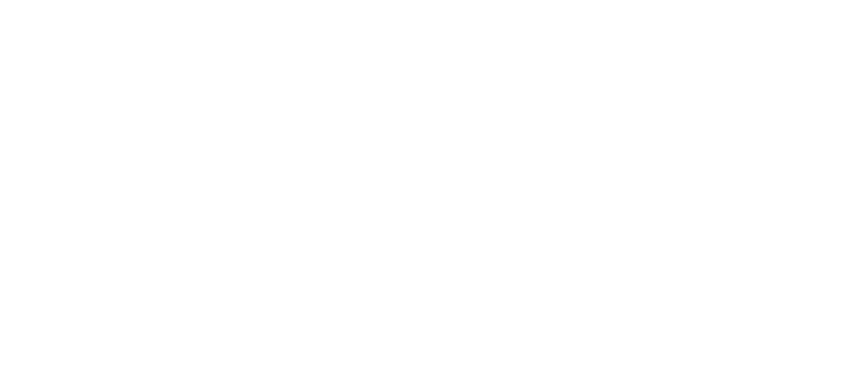
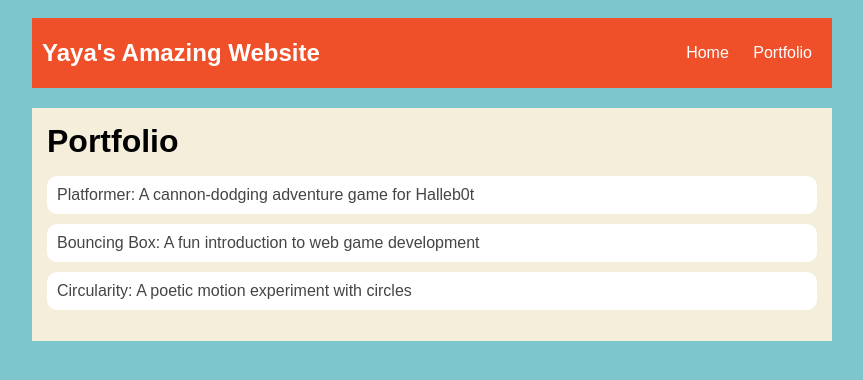
Before and after one commit to yendishamiller-code/yendishamiller-code.github.io, a plain HTML site: page portfolio.html in a window 1280 px wide. Shown: the whole page, without its empty margins (208-1071 px from the left). Drawn offline with Linux system fonts and the light colour scheme.

Commit message:
everything

```diff
--- a/index.html
+++ b/index.html
@@ -1,13 +1,43 @@
 <!DOCTYPE html>
 <html>
   <head>
-    <title>CHANGE ME</title>
+    <title>YAYA</title>
+    <link rel="stylesheet" href="style.css" />
   </head>
 
   <body>
     <!-- All content goes here -->
     <div id="all-contents">
+      <nav>
+         <h1>YAYA</h1>
+         <ul id="nav-ul">
+          <li class="nav-li">
+            <a href="index.html">Home</a>
+          </li>
+          <li class="nav-li">
+            <a href="portfolio.html">Portfolio</a>
+          </li>
+        </ul>
+      </nav>
 
+      <main>
+        <div class="sidebar">
+        <img class="sidebr-img" src="https://encrypted-tbn0.gstatic.com/images?q=tbn:ANd9GcSTo1ZSlA1eyrwcp48KG_pJgCy7exZZa9ky6A&s">
+        </div>
+        <div class="content">
+          <h2>Yendisha Miller</h2>
+          <p>I'm a junior at G.W Carver high school</p>
+           <div id="interests">
+            <h3>Interests</h3>
+             <ul>
+                <li>Drawing</li>
+                <li>Cooking</li>
+                <li>Chilling</li>
+              </ul>
+          </div>
+        </div>
+
+      </main>
     </div>
   </body>
 </html>
--- a/portfolio.html
+++ b/portfolio.html
@@ -0,0 +1,41 @@
+<!DOCTYPE html>
+<html>
+  <head>
+    <title>CHANGE ME</title>
+     <link rel="stylesheet" href="style.css" />
+  </head>
+
+  <body>
+    <!-- All content goes here -->
+    <div id="all-contents">
+        <nav>
+            <h1>Yaya's Amazing Website</h1>
+            <ul id="nav-ul">
+                <li class="nav-li">
+                    <a href="index.html">Home</a>
+                </li>
+                <li class="nav-li">
+                    <a href="portfolio.html">Portfolio</a>
+                </li>
+            </ul>
+        </nav>
+
+        <main>
+            <div class="content">
+                <h1>Portfolio</h1>
+                <ul id="portfolio">
+                    <li>
+                        <a href="fsd-projects/platformer/">Platformer: A cannon-dodging adventure game for Halleb0t</a>
+                    </li>
+                    <li>
+                        <a href="fsd-projects/bouncing-box/">Bouncing Box: A fun introduction to web game development</a>
+                    </li>
+                    <li>
+                        <a href="fsd-projects/circularity/">Circularity: A poetic motion experiment with circles</a>
+                    </li>
+                </ul>
+            </div>
+        </main>
+    </div>
+  </body>
+</html>
--- a/style.css
+++ b/style.css
@@ -0,0 +1,88 @@
+body {
+    background: rgb(125, 198, 205);
+    color: rgb(45, 45, 45);
+    padding: 10px;
+    font-family: arial;
+}
+#all-contents {
+  max-width: 800px;
+    margin: auto;
+}
+
+/* navigation menu */
+nav {
+    background: rgb(239, 80, 41);
+   margin: 0 auto;
+   margin-bottom: 20px;
+    display: flex;
+    padding: 10px;
+}
+h1 {
+    display: flex;
+    align-items: center;
+    color: white;
+    flex: 1;
+    margin: 0;
+}
+#nav-ul {
+    list-style-image: none;
+}
+.nav-li {
+    display: inline-block;
+    padding: 0 10px;
+}
+a {
+    text-decoration: none;
+    color: #fff;
+}
+
+/* main container area beneath menu */
+main {
+    background: rgb(245, 238, 219);
+    display: flex;
+}
+.sidebar {
+    margin-right: 25px;
+    padding: 10px;
+}
+.sidebar-img {
+    width: 200px;
+}
+.content {
+    flex: 1;
+    padding: 15px;
+}
+
+/* portfolio styles */
+#interests {
+    border: 4px silver ridge;
+    padding: 8px;
+}
+h2, h3 {
+    margin: 0px;
+}
+         /* portfolio styles */
+         .content h1 {
+            color: black;
+        }
+
+        #portfolio {
+            list-style-type: none;
+            padding-left: 0;
+        }
+
+        #portfolio li {
+            background: #fff;
+            padding: 10px;
+            border-radius: 10px;
+            margin-bottom: 10px;
+        }
+
+        #portfolio li:hover {
+            background: #eee;
+        }
+
+        #portfolio a {
+            text-decoration: none;
+            color: #454545;
+        }
```
Also changed, not shown: fsd-projects/platformer/platformer.js (+20 -7 lines).
